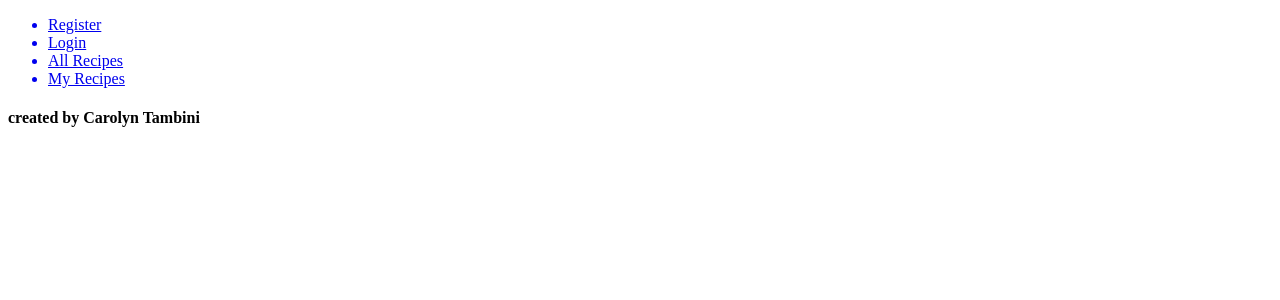
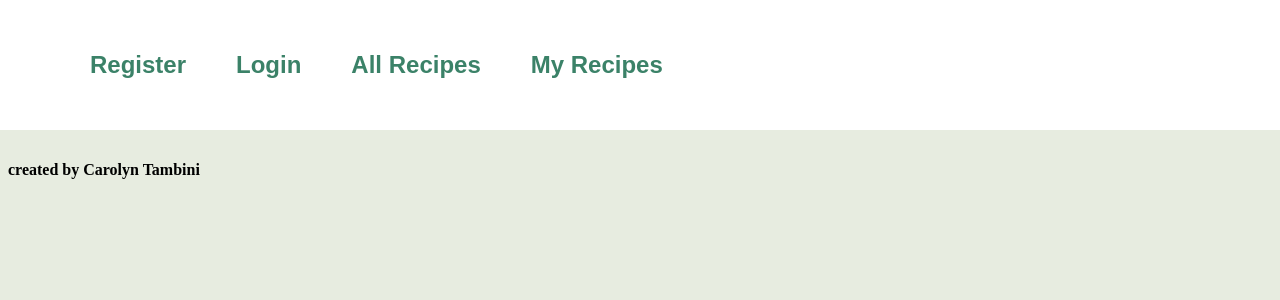
Before and after one commit to Tambini/project4, a React (Create React App) app in the folder FE/client/: page / in a window 1280 px wide. Shown: the top 300 px of the page. Built offline with nearby package versions, Linux system fonts and the light colour scheme.

Commit message:
added nav css

```diff
--- a/FE/client/src/App.css
+++ b/FE/client/src/App.css
@@ -0,0 +1,41 @@
+
+nav {
+  top: 0;
+  left: 0;
+  right: 0;
+  height: 80px;
+  position: fixed;
+  display: flex;
+  align-items: center;
+  padding:25px;
+  justify-content: flex-start;
+  background-color: white;
+
+
+}
+nav img{
+  height: 80px;
+}
+nav ul{
+  display: flex;
+  flex-direction: row;
+
+}
+nav a{
+  text-decoration: none;
+  color:#3B8268;
+  font-weight: bold;
+  padding:25px;
+  font-family: 'Heebo', sans-serif;
+  font-size: 1.5em
+}
+body{
+  margin-top: 125px;
+  height: 125vh;
+  padding-top: 15px;
+  background-color: #E7ECE0;
+}
+li{
+  display: flex;
+
+}
```
